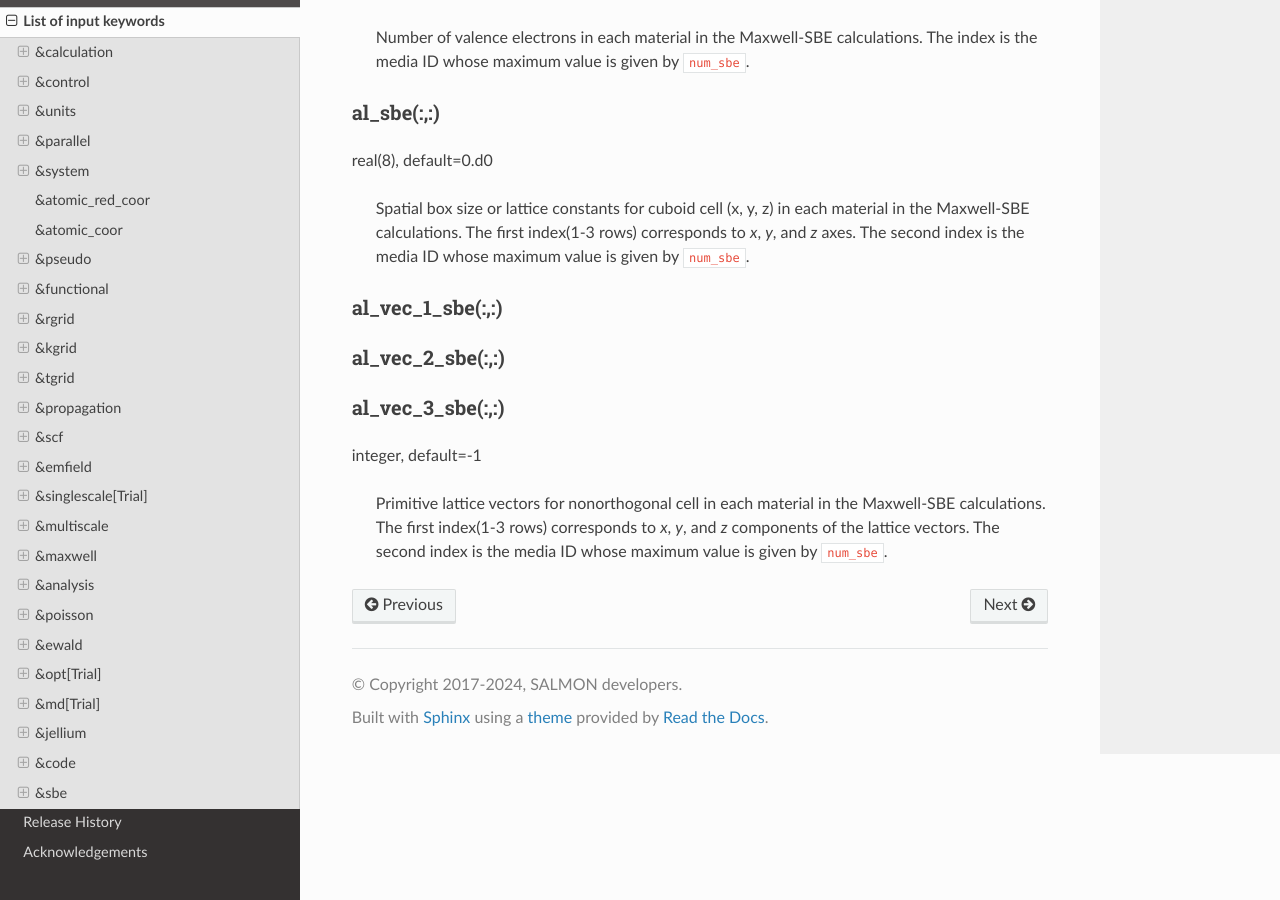
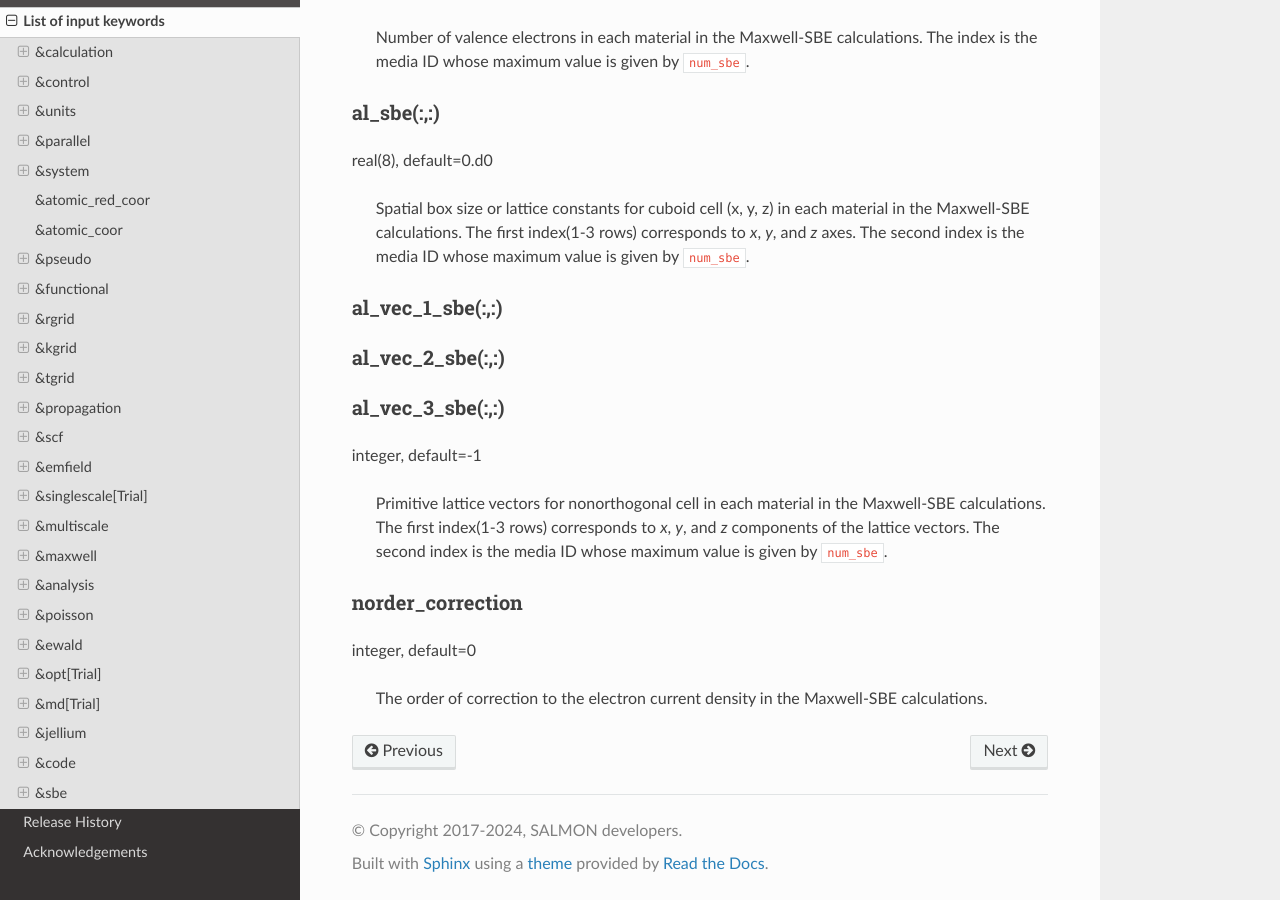
Before and after one commit to SALMON-TDDFT/SALMON-DOCS, a Sphinx documentation site: the page built from source/input_keyword_list.rst, in a window 1280 px wide and 900 px high, scrolled down 65616 px. Built offline with Sphinx 7.4.7 and the Read the Docs theme 2.0.0, drawn with Linux system fonts in a browser that asks for light colours; formulas are drawn with MathJax 3.

Commit message:
Update input_keyword_list.rst

```diff
--- a/source/input_keyword_list.rst
+++ b/source/input_keyword_list.rst
@@ -3387,6 +3387,15 @@ integer, default=-1
 
    | Primitive lattice vectors for nonorthogonal cell in each material in the Maxwell-SBE calculations. The first index(1-3 rows) corresponds to *x*\ , *y*\ , and *z* components of the lattice vectors. The second index is the media ID whose maximum value is given by ``num_sbe``.
 
+.. _norder_correction:
+
+norder_correction
+^^^^^^^^^^^^^^^^^^^^^
+
+integer, default=0
+
+   | The order of correction to the electron current density in the Maxwell-SBE calculations.
+
 ..
   #### Following keywords are commented out as these are originated from GCEED and supposed to be removed ####
   **Following variables are moved from the isolated part. Some of them may be added to common input, be combined to it, and be removed.**
```
